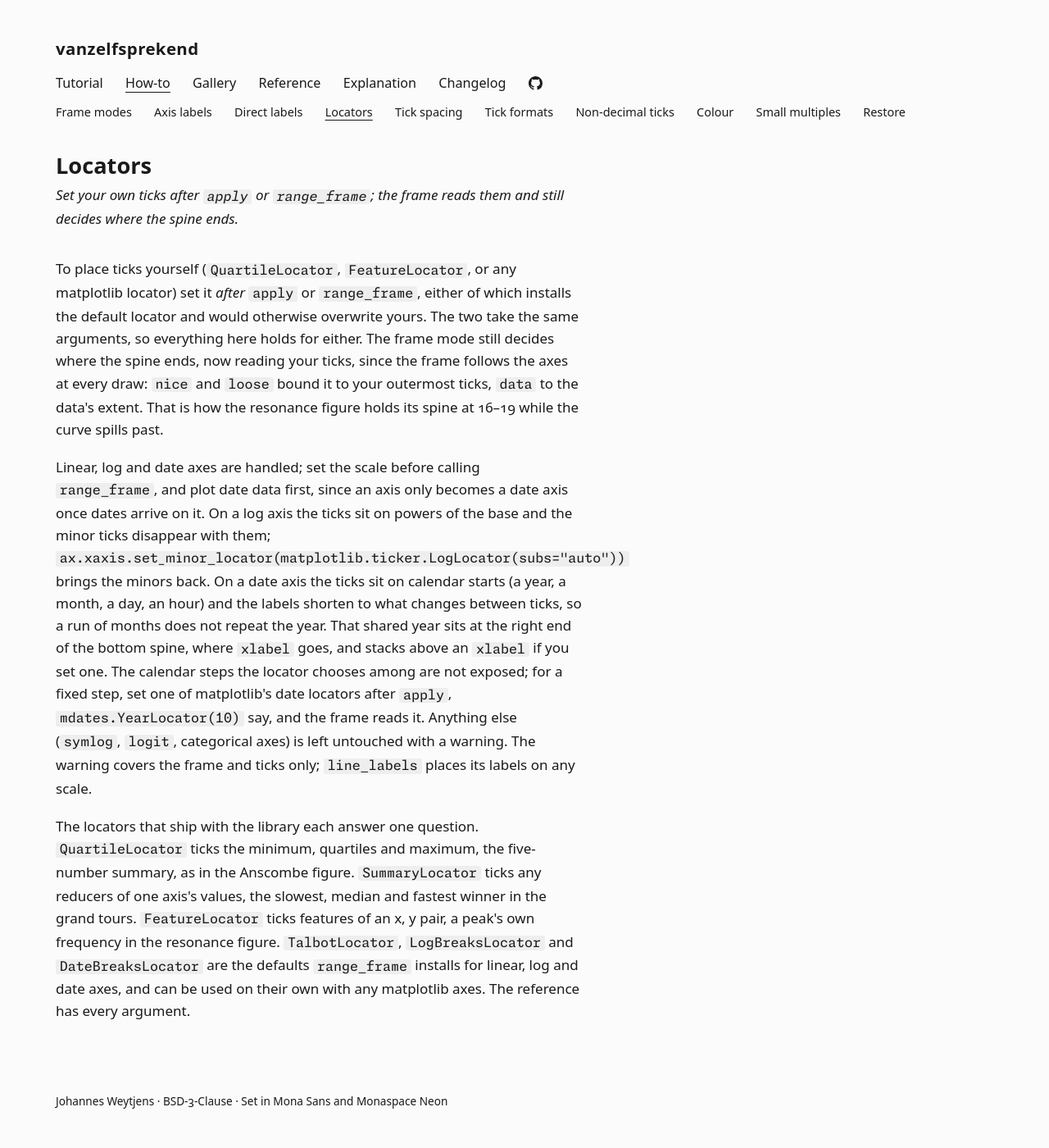
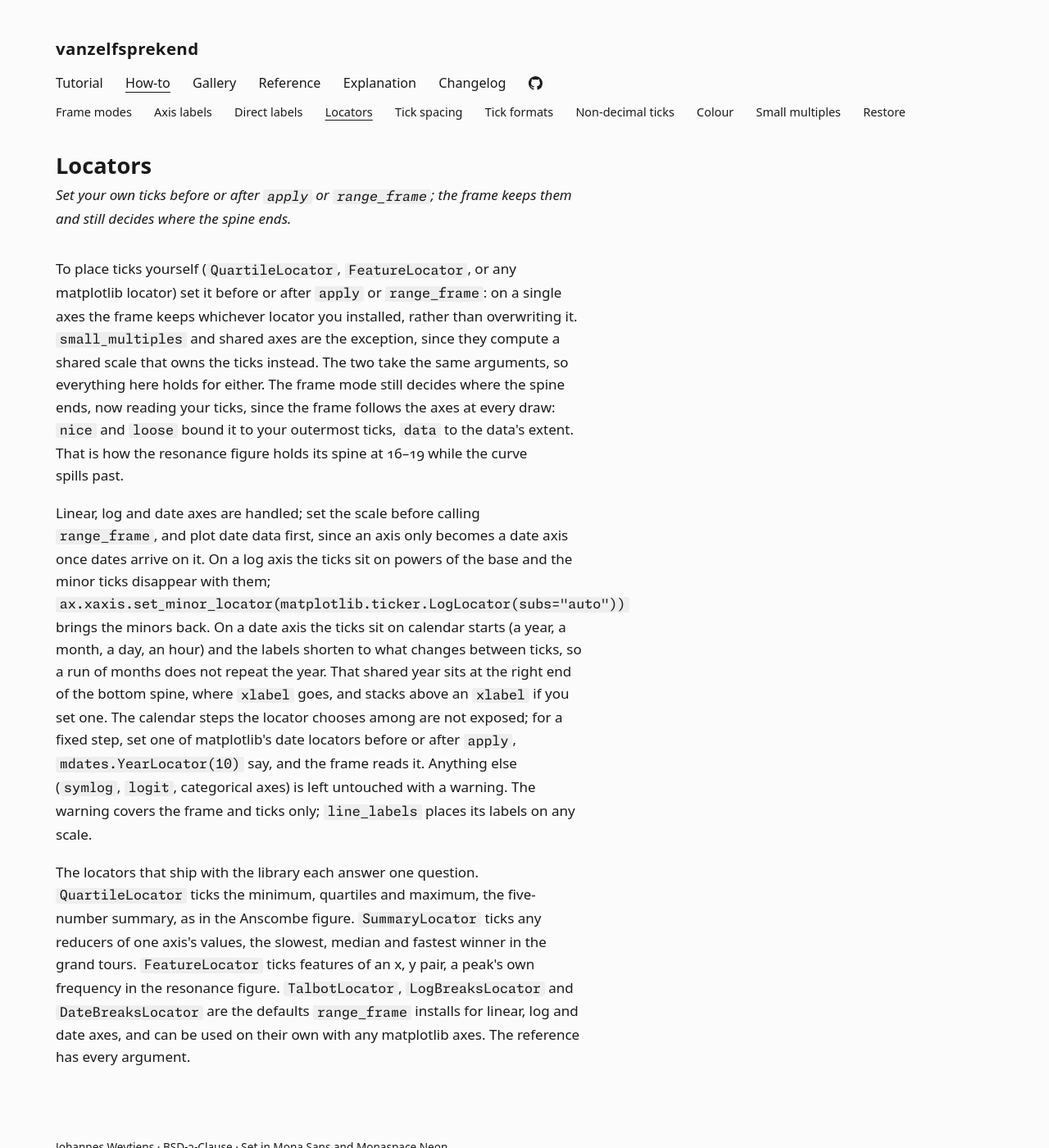
Before and after one commit to jpweytjens/vanzelfsprekend, an MkDocs documentation site: the page built from docs/how-to/locators.md, in a window 1280 px wide and 1400 px high. Shown: the whole window at 82% size. Built offline with MkDocs 1.6.1, drawn with Linux system fonts in a browser that asks for light colours; some web fonts are replaced.

Commit message:
docs(locators): let custom locators compose in either order
Claude-Session: https://claude.ai/code/session_01SUUQmB3KLKXdCpDcJkjzey

```diff
--- a/docs/how-to/locators.md
+++ b/docs/how-to/locators.md
@@ -1,9 +1,9 @@
 # Locators
 
-*Set your own ticks after `apply` or `range_frame`; the frame reads them and still decides where the spine ends.*
+*Set your own ticks before or after `apply` or `range_frame`; the frame keeps them and still decides where the spine ends.*
 
-To place ticks yourself (`QuartileLocator`, `FeatureLocator`, or any matplotlib locator) set it *after* `apply` or `range_frame`, either of which installs the default locator and would otherwise overwrite yours. The two take the same arguments, so everything here holds for either. The frame mode still decides where the spine ends, now reading your ticks, since [the frame follows the axes](../explanation/hook.md) at every draw: `nice` and `loose` bound it to your outermost ticks, `data` to the data's extent. That is how the [resonance figure](../tutorial/resonance-peak.md) holds its spine at 16–19 while the curve spills past.
+To place ticks yourself (`QuartileLocator`, `FeatureLocator`, or any matplotlib locator) set it before or after `apply` or `range_frame`: on a single axes the frame keeps whichever locator you installed, rather than overwriting it. `small_multiples` and shared axes are the exception, since they compute a shared scale that owns the ticks instead. The two take the same arguments, so everything here holds for either. The frame mode still decides where the spine ends, now reading your ticks, since [the frame follows the axes](../explanation/hook.md) at every draw: `nice` and `loose` bound it to your outermost ticks, `data` to the data's extent. That is how the [resonance figure](../tutorial/resonance-peak.md) holds its spine at 16–19 while the curve spills past.
 
-Linear, log and date axes are handled; set the scale before calling `range_frame`, and plot date data first, since an axis only becomes a date axis once dates arrive on it. On a log axis the ticks sit on powers of the base and the minor ticks disappear with them; `ax.xaxis.set_minor_locator(matplotlib.ticker.LogLocator(subs="auto"))` brings the minors back. On a date axis the ticks sit on calendar starts (a year, a month, a day, an hour) and the labels shorten to what changes between ticks, so a run of months does not repeat the year. That shared year sits at the right end of the bottom spine, where `xlabel` goes, and stacks above an `xlabel` if you set one. The calendar steps the locator chooses among are not exposed; for a fixed step, set one of matplotlib's date locators after `apply`, `mdates.YearLocator(10)` say, and the frame reads it. Anything else (`symlog`, `logit`, categorical axes) is left untouched with a warning. The warning covers the frame and ticks only; `line_labels` places its labels on any scale.
+Linear, log and date axes are handled; set the scale before calling `range_frame`, and plot date data first, since an axis only becomes a date axis once dates arrive on it. On a log axis the ticks sit on powers of the base and the minor ticks disappear with them; `ax.xaxis.set_minor_locator(matplotlib.ticker.LogLocator(subs="auto"))` brings the minors back. On a date axis the ticks sit on calendar starts (a year, a month, a day, an hour) and the labels shorten to what changes between ticks, so a run of months does not repeat the year. That shared year sits at the right end of the bottom spine, where `xlabel` goes, and stacks above an `xlabel` if you set one. The calendar steps the locator chooses among are not exposed; for a fixed step, set one of matplotlib's date locators before or after `apply`, `mdates.YearLocator(10)` say, and the frame reads it. Anything else (`symlog`, `logit`, categorical axes) is left untouched with a warning. The warning covers the frame and ticks only; `line_labels` places its labels on any scale.
 
 The locators that ship with the library each answer one question. `QuartileLocator` ticks the minimum, quartiles and maximum, the five-number summary, as in the Anscombe figure. `SummaryLocator` ticks any reducers of one axis's values, the slowest, median and fastest winner in the grand tours. `FeatureLocator` ticks features of an x, y pair, a peak's own frequency in the resonance figure. `TalbotLocator`, `LogBreaksLocator` and `DateBreaksLocator` are the defaults `range_frame` installs for linear, log and date axes, and can be used on their own with any matplotlib axes. The [reference](../reference/locators.md) has every argument.
```
Also changed, not shown: docs/reference/locators.md (+1 -1 lines).
